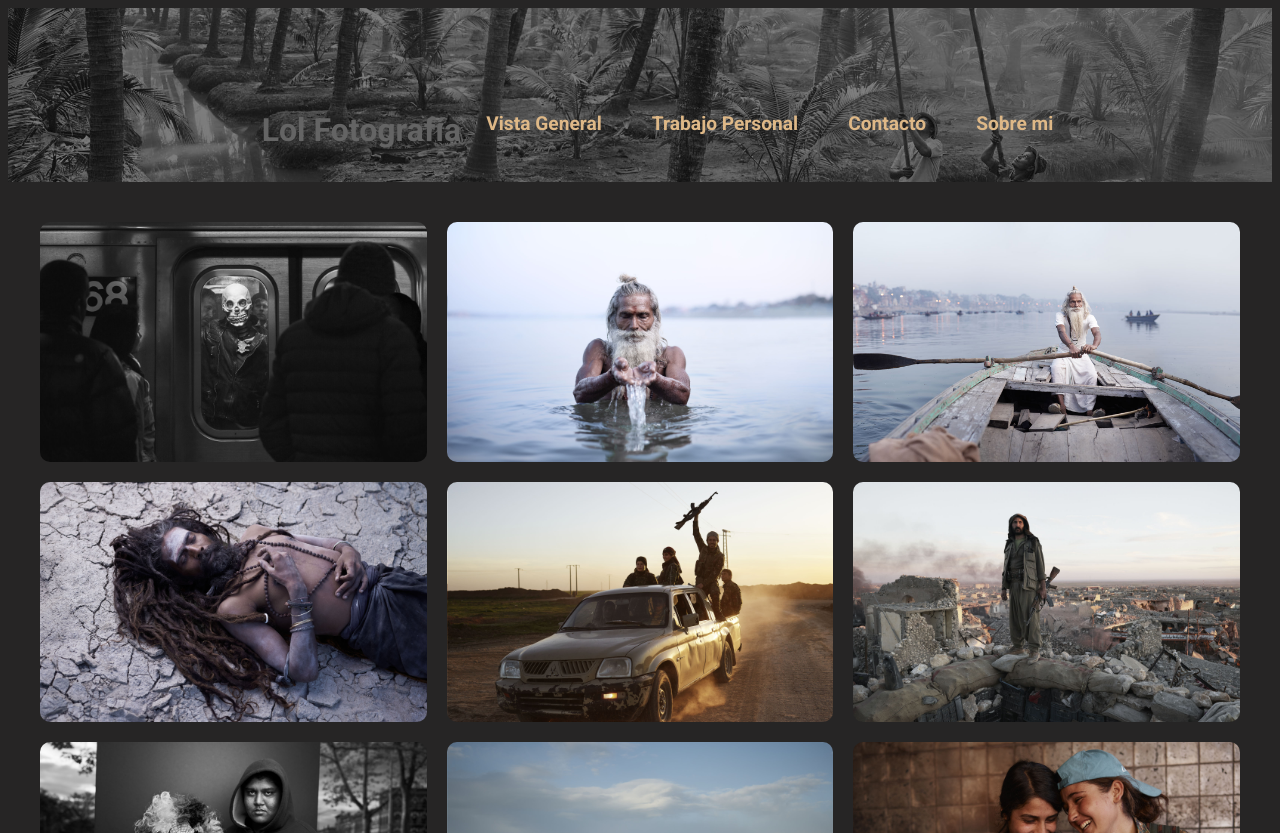
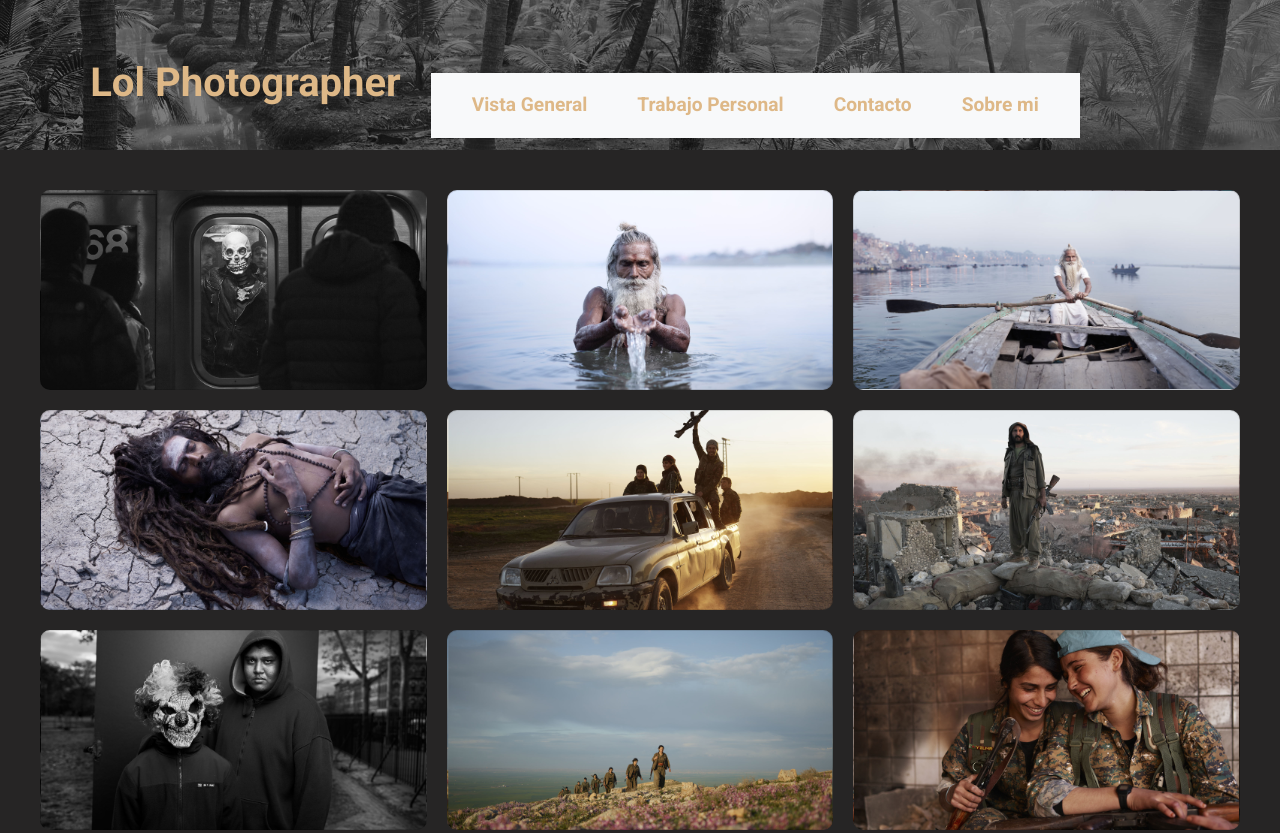
Before and after one commit to Nataliafsa/desafioGithub, a plain HTML site: page index.html in a window 1280 px wide. Shown: the top 833 px of the page. Drawn offline with nearby package versions, Linux system fonts and the light colour scheme; a small style sheet from the web is missing.

Commit message:
usamos bootstrap

```diff
--- a/css/estilo.css
+++ b/css/estilo.css
@@ -30,7 +30,7 @@ header .logo{
     padding: 25px 30px;
     font-weight: bold;
     color:burlywood;
-    font-size: 5.5em;
+    font-size: 2.5em;
 }
 
 /* AJUSTES DEL NAV CON FLEXBOX*/
--- a/index.html
+++ b/index.html
@@ -5,10 +5,19 @@
     <meta http-equiv="X-UA-Compatible" content="IE=edge">
     <meta name="viewport" content="width=device-width, initial-scale=1.0">
     <title>Proyecto</title>
+
+	<!-- bootstrap-->
+    <link rel="stylesheet" href="https://cdn.jsdelivr.net/npm/bootstrap@4.0.0/dist/css/bootstrap.min.css" integrity="sha384-Gn5384xqQ1aoWXA+058RXPxPg6fy4IWvTNh0E263XmFcJlSAwiGgFAW/dAiS6JXm" crossorigin="anonymous">
+
+	<!--CSS-->
     <link rel="stylesheet" href="css/estilo.css">
+
+	<!--GOOGLE FONTS-->
     <link rel="preconnect" href="https://fonts.googleapis.com">
 	<link rel="preconnect" href="https://fonts.gstatic.com" crossorigin>
 	<link href="https://fonts.googleapis.com/css2?family=Roboto:wght@400;700&display=swap" rel="stylesheet">
+
+	<!--ANIMATION-->
 	<link rel="stylesheet" href="https://animate.style/">
 
 </head>
@@ -16,8 +25,8 @@
 
     <header>
         <div class="container">
-            <p class="logo"> <h1>Lol Fotografía</h1></p>
-          <nav>
+            <p class="logo">Lol Photographer</p>
+          <nav class="navbar navbar-expand-lgs bg-light">
 			 <a href="../index.html">Vista General</a>
              <a href="../pages/trabajopersonal.html"> Trabajo Personal</a>
 			 <a href="../pages/contacto.html">Contacto</a>
@@ -187,5 +196,8 @@
 			new wow().init();
 		</script>
 
+		 <!-- JavaScript Bundle with Popper -->
+		 <script src="https://cdn.jsdelivr.net/npm/bootstrap@5.2.0-beta1/dist/js/bootstrap.bundle.min.js" integrity="sha384-pprn3073KE6tl6bjs2QrFaJGz5/SUsLqktiwsUTF55Jfv3qYSDhgCecCxMW52nD2" crossorigin="anonymous"></script>
+
 </body>
 </html>
```
Also changed, not shown: pages/contacto.html (+11 -1 lines), pages/sobremi.html (+10 -1 lines), pages/trabajopersonal.html (+11 -1 lines).
